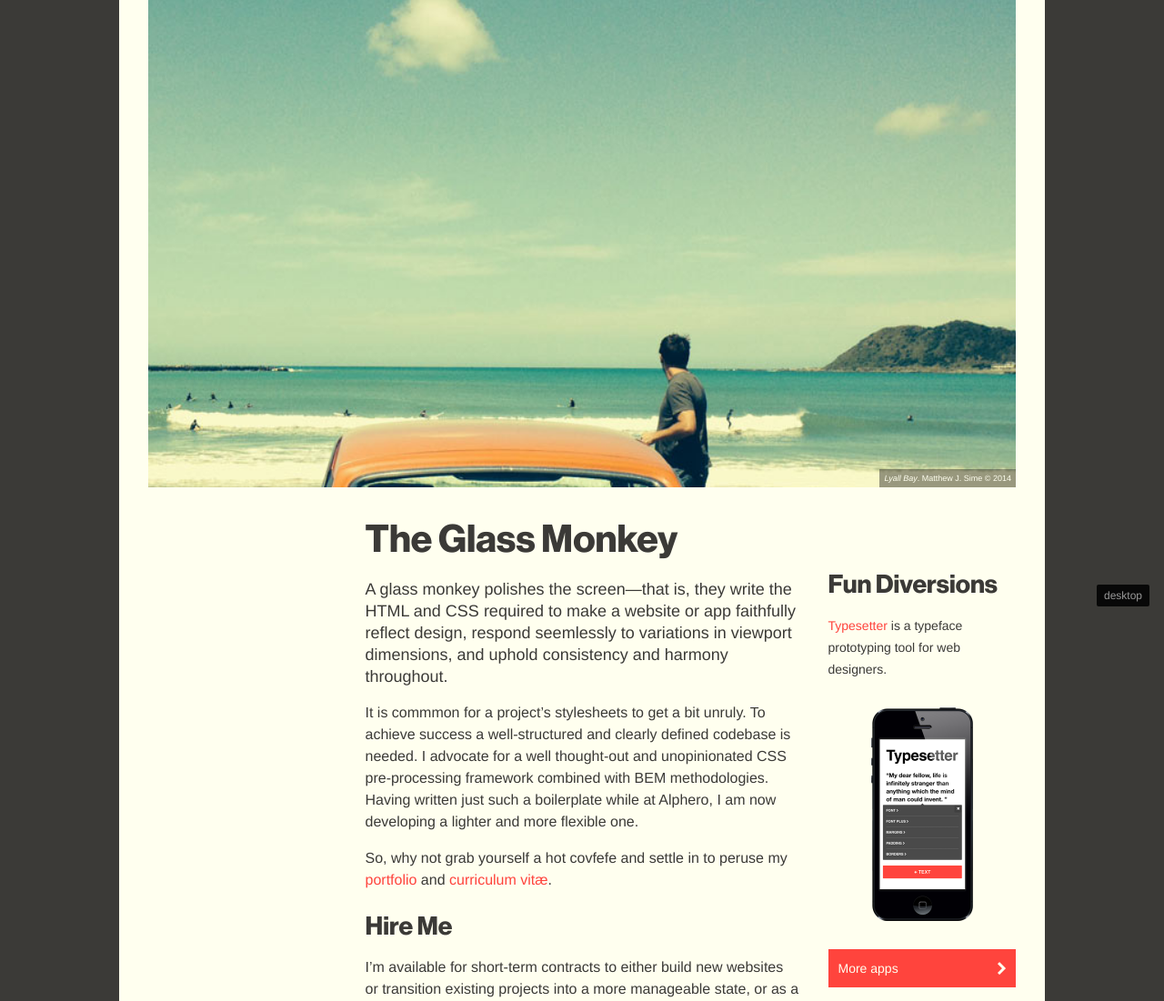
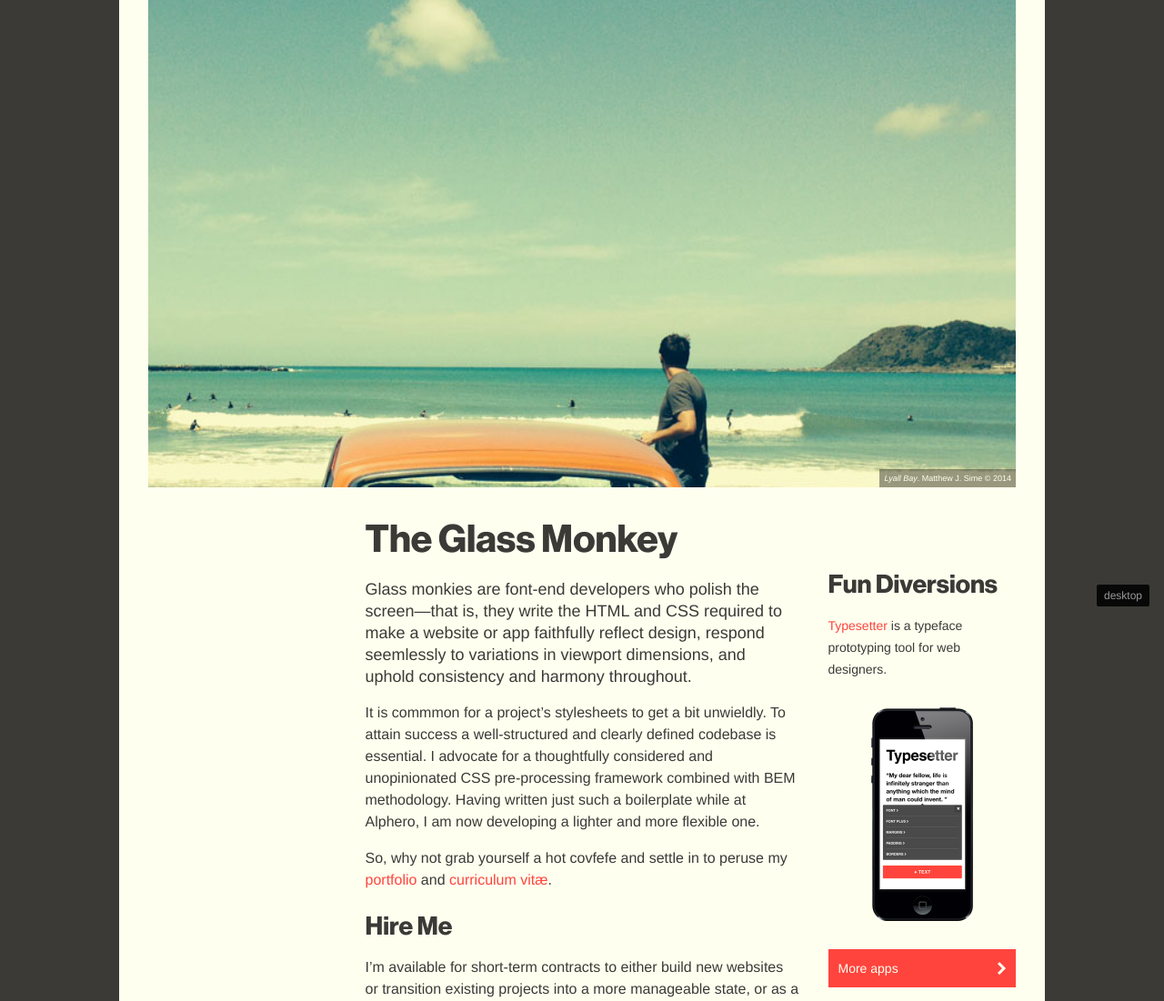
Before and after one commit to simefield/analog, a PHP site: page / in a window 1280 px wide. Shown: the part 125-1226 px from the top of the page at 91% size. Run offline with PHP 8.4, Linux system fonts and the light colour scheme.

Commit message:
Update copy

```diff
--- a/index-view.php
+++ b/index-view.php
@@ -3,9 +3,9 @@
     <h1>The Glass Monkey</h1>
   </div>
   <div class="u-md-width1of2 u-md-push1of4">
-    <p class="lead">A glass monkey polishes the screen—that is, they write the HTML and CSS required to make a website or app faithfully reflect design,
+    <p class="lead">Glass monkies are font-end developers who polish the screen—that is, they write the HTML and CSS required to make a website or app faithfully reflect design,
     respond seemlessly to variations in viewport dimensions, and uphold consistency and harmony throughout.</p>
-    <p>It is commmon for a project’s stylesheets to get a bit unruly. To achieve success a well-structured and clearly defined codebase is needed. I advocate for a well thought-out and unopinionated CSS pre-processing framework combined with BEM methodologies.
+    <p>It is commmon for a project’s stylesheets to get a bit unwieldly. To attain success a well-structured and clearly defined codebase is essential. I advocate for a thoughtfully considered and unopinionated CSS pre-processing framework combined with BEM methodology.
       Having written just such a boilerplate while at Alphero, I am now developing a lighter and more flexible one.</p>
     <p>So, why not grab yourself a hot covfefe and settle in to peruse my <a href="projects/">portfolio</a> and <a href="cv/">curriculum vitæ</a>.</p>
     <h2>Hire Me</h2>
```
